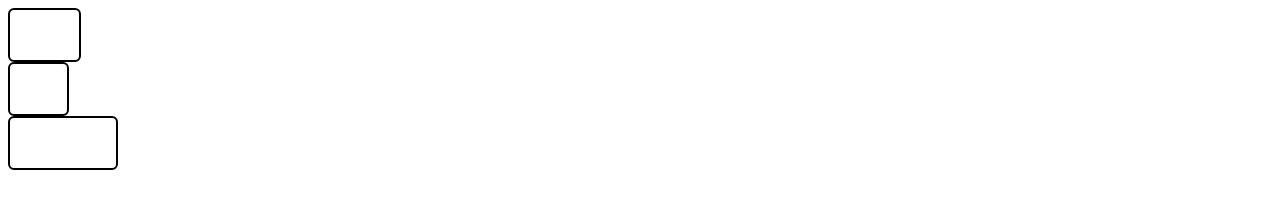
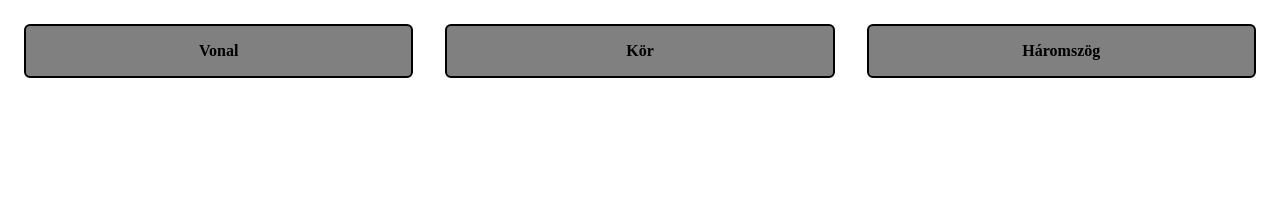
Before and after one commit to Kristofy/inverzio, a plain HTML site: page lobby.html in a window 1280 px wide. Drawn offline with Linux system fonts and the light colour scheme.

Commit message:
lobby added

```diff
--- a/lobby.html
+++ b/lobby.html
@@ -1,33 +1,45 @@
-<DOCTYPE html>
+<!DOCTYPE html>
 <html>
 <head>
-  <title>lobby</title>
+    <meta charset="UTF-8">
+    <meta name="viewport" content="width=device-width, initial-scale=1.0">
+    <meta http-equiv="X-UA-Compatible" content="ie=edge">
+  <title>Lobby</title>
     <style>
+        div{
+            display: flex;
+            text-align: center;
+            justify-content: space-around;
+        }
         a {
-    display: inline-block;
+         display: block;
          padding: 1em;
-    background:ligthen(gray,30%)
+         background-color:gray;
          margin: 1em;
-    color:white;
+         font-weight: bold;
+         color:black;
          text-decoration:none;
          border: 2px solid black;
          border-radius: 6px;
+         width: 100%;
         }
         a:hover{
-    background:ligthen(gray,50%);
-    color:white;
+         background:lightgray;
+         color:black;
         }
         a:active{
-    color:white;
+         color:black;
         }
         a:visited{
-    color:white;
+         color:black;
         }
        </style>
 </head>
 <body>
+    <div>
         <a role="button" href="./matechVonal">Vonal</a><br>
         <a role="button" href="./matechKor">Kör</a><br>
         <a role="button" href="./matechHaromszog">Háromszög</a>
+    </div>
    </body>
 </html>
```
Lines whose indentation alone changed are shown as unchanged.
